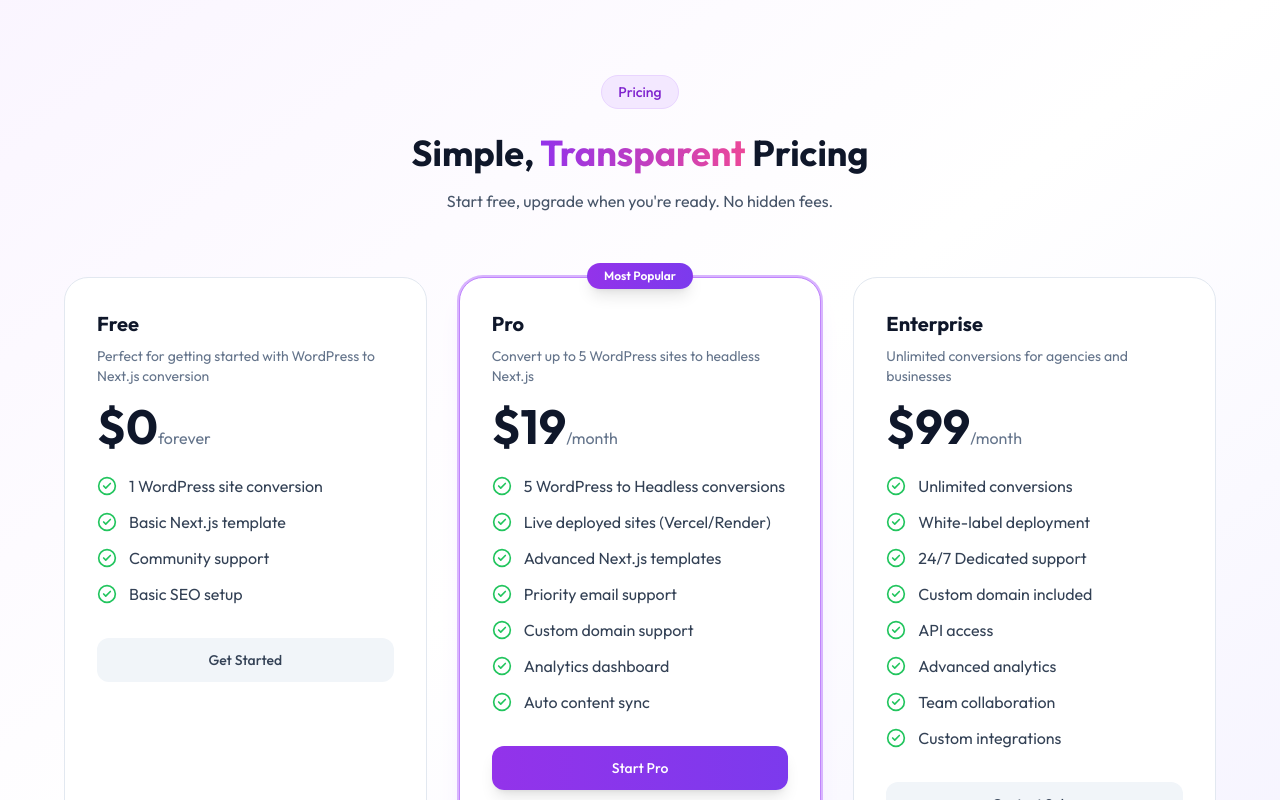
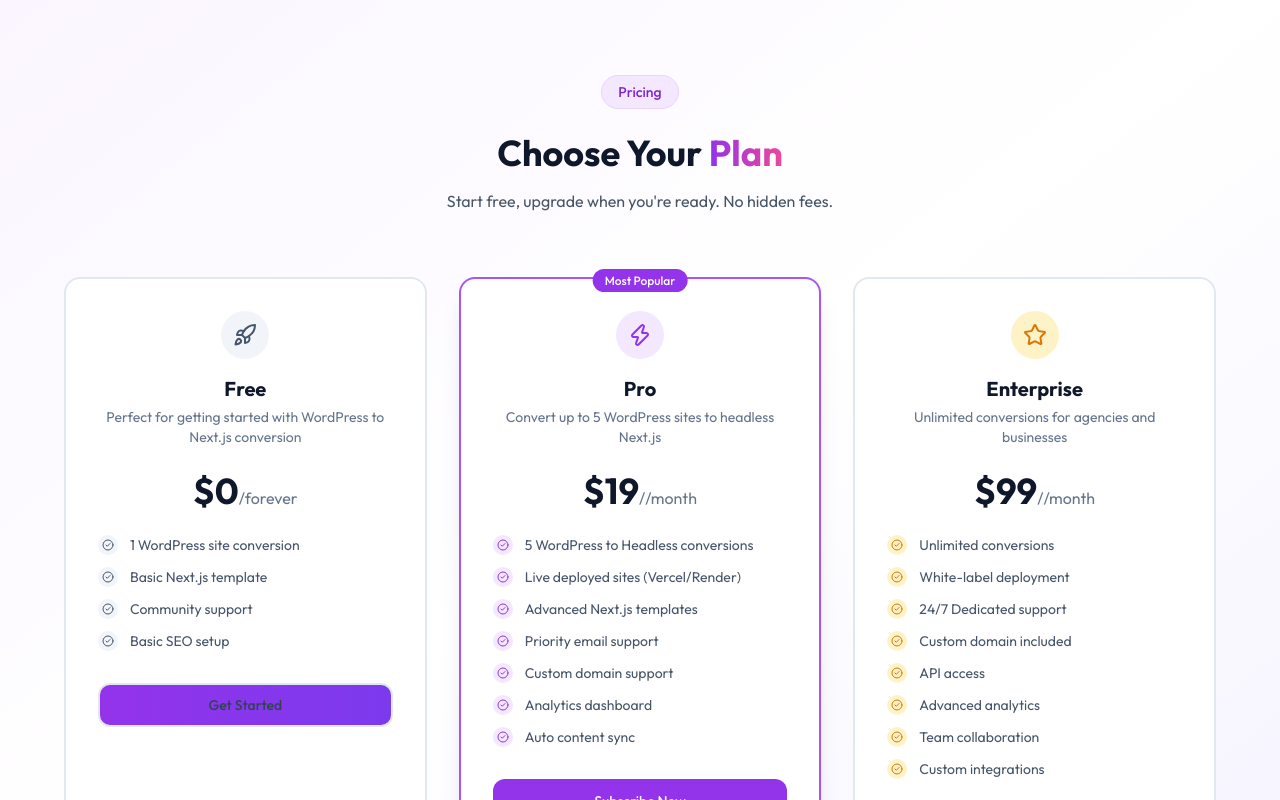
Before and after one commit to wpcodingpress/WPCodingPress, a Next.js app: page / in a window 1280 px wide. Shown: the part 2680-3480 px from the top of the page. Built offline with nearby package versions, Linux system fonts and the light colour scheme; no server answers.

Commit message:
feat: match dashboard subscription styling on homepage pricing

```diff
--- a/app/(public)/page.tsx
+++ b/app/(public)/page.tsx
@@ -797,7 +797,7 @@ export default function HomePage() {
               Pricing
             </Badge>
             <h2 className="text-3xl md:text-4xl font-bold text-slate-900 mb-4">
-              Simple, <span className="bg-gradient-to-r from-purple-600 to-pink-500 bg-clip-text text-transparent">Transparent</span> Pricing
+              Choose Your <span className="bg-gradient-to-r from-purple-600 to-pink-500 bg-clip-text text-transparent">Plan</span>
             </h2>
             <p className="text-slate-600 max-w-2xl mx-auto">Start free, upgrade when you're ready. No hidden fees.</p>
           </div>
@@ -806,8 +806,8 @@ export default function HomePage() {
             {plans.map((plan, i) => (
               <motion.div
                 key={i}
-                className={`relative bg-white border rounded-3xl p-8 ${
-                  plan.popular ? 'border-purple-400 shadow-xl shadow-purple-100 ring-2 ring-purple-300' : 'border-slate-200'
+                className={`relative bg-white border-2 rounded-2xl p-8 ${
+                  plan.popular ? 'border-purple-500 shadow-xl' : 'border-slate-200 hover:border-slate-300'
                 }`}
                 initial={{ opacity: 0, y: 40 }}
                 whileInView={{ opacity: 1, y: 0 }}
@@ -815,27 +815,51 @@ export default function HomePage() {
                 transition={{ delay: i * 0.1 }}
               >
                 {plan.popular && (
-                  <div className="absolute -top-4 left-1/2 -translate-x-1/2">
-                    <Badge className="bg-gradient-to-r from-purple-600 to-violet-600 text-white px-4 py-1 shadow-lg">Most Popular</Badge>
+                  <div className="absolute -top-3 left-1/2 -translate-x-1/2">
+                    <span className="bg-purple-600 text-white text-xs font-medium px-3 py-1 rounded-full">Most Popular</span>
                   </div>
                 )}
-                <h3 className="text-xl font-bold text-slate-900 mb-2">{plan.name}</h3>
-                <p className="text-sm text-slate-500 mb-4">{(plan as any).description}</p>
-                <div className="mb-6">
-                  <span className="text-5xl font-bold text-slate-900">{plan.price}</span>
-                  <span className="text-slate-500">{plan.period}</span>
+
+                <div className="text-center mb-6">
+                  <div className={`inline-flex p-3 rounded-full mb-4 ${
+                    plan.planId === 'pro' ? 'bg-purple-100' :
+                    plan.planId === 'enterprise' ? 'bg-amber-100' :
+                    'bg-slate-100'
+                  }`}>
+                    {plan.planId === 'pro' ? <ZapIcon className="h-6 w-6 text-purple-600" /> :
+                     plan.planId === 'enterprise' ? <StarIcon className="h-6 w-6 text-amber-600" /> :
+                     <Rocket className="h-6 w-6 text-slate-600" />}
+                  </div>
+                  <h3 className="text-xl font-bold text-slate-900">{plan.name}</h3>
+                  <p className="text-sm text-slate-500 mt-1">{(plan as any).description}</p>
                 </div>
+
+                <div className="text-center mb-6">
+                  <span className="text-4xl font-bold text-slate-900">{plan.price}</span>
+                  <span className="text-slate-500">/{plan.period}</span>
+                </div>
+
                 <ul className="space-y-3 mb-8">
                   {plan.features.map((feature, j) => (
-                    <li key={j} className="flex items-center gap-3 text-slate-700">
-                      <CheckCircle2 className="w-5 h-5 text-green-500 flex-shrink-0" />
+                    <li key={j} className="flex items-center gap-3 text-sm text-slate-600">
+                      <div className={`p-1 rounded-full ${
+                        plan.planId === 'pro' ? 'bg-purple-100' :
+                        plan.planId === 'enterprise' ? 'bg-amber-100' :
+                        'bg-slate-100'
+                      }`}>
+                        <CheckCircle2 className={`h-3 w-3 ${
+                          plan.planId === 'pro' ? 'text-purple-600' :
+                          plan.planId === 'enterprise' ? 'text-amber-600' :
+                          'text-slate-600'
+                        }`} />
+                      </div>
                       {feature}
                     </li>
                   ))}
                 </ul>
                 <Link href={plan.href} className="block">
-                  <Button className={`w-full ${plan.popular ? 'bg-gradient-to-r from-purple-600 to-violet-600 hover:from-purple-700 hover:to-violet-700 shadow-lg' : 'bg-slate-100 hover:bg-slate-200 text-slate-700'}`}>
-                    {plan.cta}
+                  <Button className={`w-full ${plan.popular ? 'bg-purple-600 hover:bg-purple-700' : 'border-2 border-slate-200 hover:border-slate-300 text-slate-700'}`}>
+                    {plan.price === '$0' ? 'Get Started' : 'Subscribe Now'}
                   </Button>
                 </Link>
               </motion.div>
```
